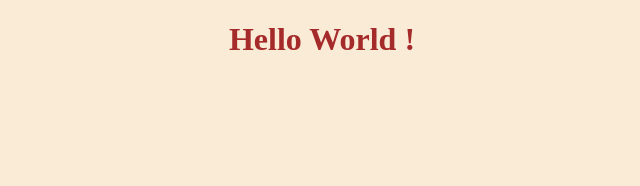
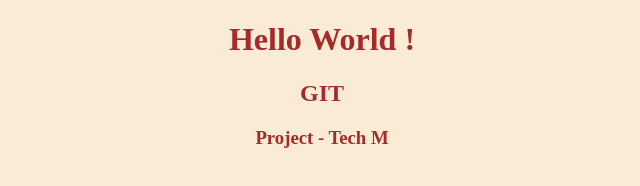
Before and after one commit to amitgzp0104/demoweb, a plain HTML site: page index.html in a window 1280 px wide. Shown: the whole page, without its empty margins (318-958 px from the left). Drawn offline with Linux system fonts and the light colour scheme.

Commit message:
Commit 2 Design

```diff
--- a/index.html
+++ b/index.html
@@ -8,5 +8,9 @@
 </head>
 <body>
     <h1>Hello World !</h1>
+    <h2>GIT</h2>
+    <h3>Project - Tech M
+
+    </h3>
 </body>
 </html>
```
